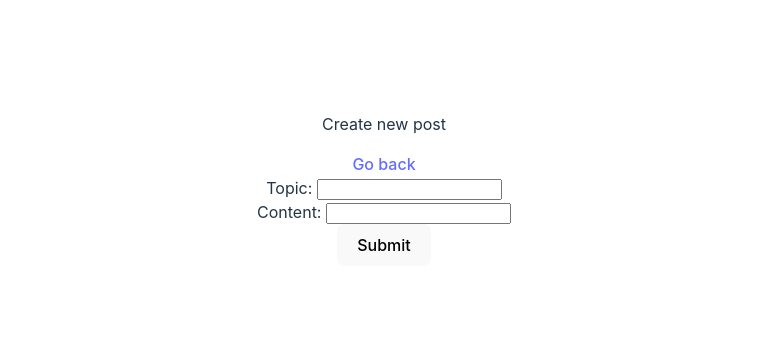
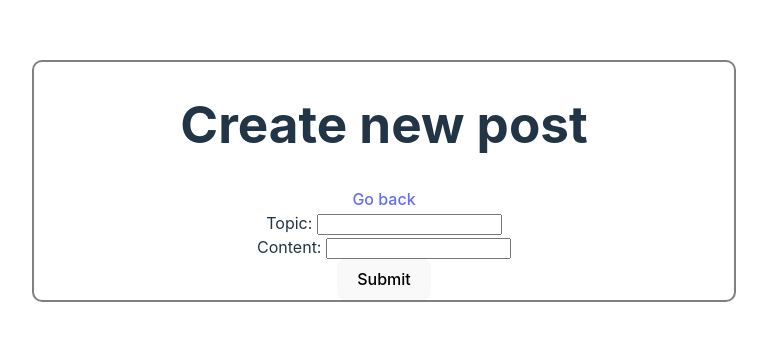
Before and after one commit to NgoHoangNhatMinh/cvwo-submission, a React (Vite) app in the folder frontend/: page /posts/new in a window 1280 px wide. Shown: the part 219-560 px from the top of the page, without its empty margins (256-1023 px from the left). Built offline with nearby package versions, Linux system fonts and the light colour scheme; no server answers.

Commit message:
feat: add some stylings

```diff
--- a/frontend/src/components/CreateComment.tsx
+++ b/frontend/src/components/CreateComment.tsx
@@ -37,7 +37,7 @@ function CreateComment({post_id}: {post_id: number}): JSX.Element {
     }
 
     return (
-        <div>
+        <div className="AddComment">
             <p>Add comment</p>
             <form onSubmit={handleSubmit}>
                 <div>
--- a/frontend/src/components/CreatePost.tsx
+++ b/frontend/src/components/CreatePost.tsx
@@ -1,6 +1,7 @@
 import { Link, useNavigate } from "react-router-dom";
 import { useState } from "react";
 import { PostData } from "../interfaces";
+import "../styles/CreatePost.css"
 
 function CreatePost(): JSX.Element {
     const API_URL: string | undefined = import.meta.env.VITE_API_URL;
@@ -41,8 +42,8 @@ function CreatePost(): JSX.Element {
     }
 
     return (
-        <div>
-            <p>Create new post</p>
+        <div className="CreatePost">
+            <h1>Create new post</h1>
             <Link to="/">Go back</Link>
             <form onSubmit={handleSubmit}>
                 <div>
--- a/frontend/src/components/IndexComments.tsx
+++ b/frontend/src/components/IndexComments.tsx
@@ -49,7 +49,7 @@ function IndexComments({post_id}: {post_id: number}): JSX.Element {
     const firstTenComments: Comment[] = comments.slice(0, 10);
 
     return (
-        <div>
+        <div className="CommentsContainer">
             <h3>Comments:</h3>
             {
                 firstTenComments.map((comment) => {
--- a/frontend/src/components/IndexPosts.tsx
+++ b/frontend/src/components/IndexPosts.tsx
@@ -1,12 +1,18 @@
 import { useState, useEffect } from 'react'
-import { Link } from 'react-router-dom';
+import { Link, useNavigate } from 'react-router-dom';
 import { Post } from '../interfaces';
+import '../styles/IndexPosts.css'
 
 function IndexPosts(): JSX.Element {
     const API_URL: string | undefined = import.meta.env.VITE_API_URL;
+    const navigate = useNavigate();
     const [posts, setPosts] = useState<Post[]>([]);
     const [loading, setLoading] = useState<Boolean>(true);
     const [error, setError] = useState<string>("");
+
+    function navigateToPost(id: number) {
+        navigate(`/posts/${id}`);
+    }
 
     // fetch posts data on mount
     useEffect(() => {
@@ -39,13 +45,12 @@ function IndexPosts(): JSX.Element {
     const firstTenPosts: Post[] = posts.slice(0, 10);
 
     return (
-        <div>
+        <div className="PostsContainer">
             {
                 firstTenPosts.map((post) => {
-                    return <div>
+                    return <div onClick={() => navigateToPost(post.id)} className="Post">
                         <h2>{"Post " + post.id + " - " + post.topic}</h2>
                         <p>{post.content}</p>
-                        <Link to={`/posts/${post.id}`}>Go to post</Link>
                     </div>
                 })
             }
--- a/frontend/src/components/ShowPost.tsx
+++ b/frontend/src/components/ShowPost.tsx
@@ -6,6 +6,7 @@ import UpdatePost from './UpdatePost';
 import { Post } from '../interfaces';
 import IndexComments from './IndexComments';
 import CreateComment from './CreateComment';
+import "../styles/ShowPost.css"
 
 function ShowPost(): JSX.Element | undefined {
     // Show may return undefined as user may navigate to a different page after deleting the current post for instance
@@ -80,10 +81,12 @@ function ShowPost(): JSX.Element | undefined {
         // Read mode
         return (
             <div>
-                <h1>{post.topic}</h1>
-                <h2>{post.content}</h2>
-                <button onClick={handleEditState}>Edit post</button><br />
-                <button onClick={handleDelete}>Delete post</button><br />
+                <div className="PostContainer">
+                    <h1>{post.topic}</h1>
+                    <h2>{post.content}</h2>
+                    <button onClick={handleEditState}>Edit post</button><br />
+                    <button onClick={handleDelete}>Delete post</button><br />
+                </div>
 
                 <CreateComment post_id={Number(id)}/>
                 <IndexComments post_id={post.id}/>
--- /dev/null
+++ b/frontend/src/styles/CreatePost.css
@@ -0,0 +1,6 @@
+.CreatePost {
+    border: 2px solid gray;
+    margin: 20px 10px 20px;
+    border-radius: 10px;
+    width: 700px;
+}
--- /dev/null
+++ b/frontend/src/styles/IndexPosts.css
@@ -0,0 +1,9 @@
+.Post {
+    border: 2px solid gray;
+    margin: 20px 10px 20px;
+    border-radius: 10px;
+}
+
+.Post:hover {
+    cursor: pointer;
+}
--- /dev/null
+++ b/frontend/src/styles/ShowPost.css
@@ -0,0 +1,5 @@
+.PostContainer,.AddComment,.CommentsContainer {
+    border: 2px solid gray;
+    margin: 20px 10px 20px;
+    border-radius: 10px;
+}
```
